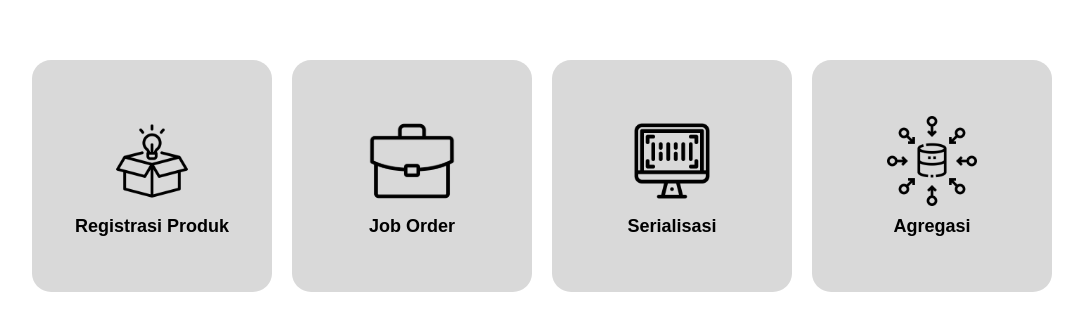
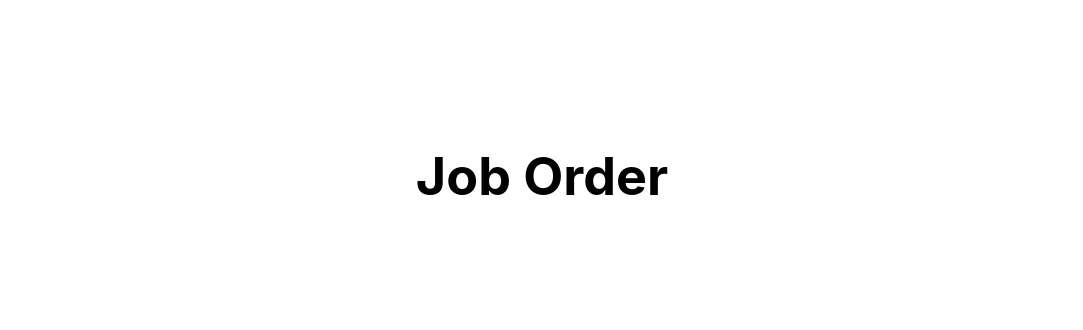
Before and after one commit to KevinDallian/QRCode, a React (Create React App) app: page /jobOrder in a window 1280 px wide. Shown: the part 224-554 px from the top of the page, without its empty margins (98-1181 px from the left). Built offline with nearby package versions, Linux system fonts and the light colour scheme.

Commit message:
added pages folder

```diff
--- a/package.json
+++ b/package.json
@@ -34,5 +34,8 @@
       "last 1 firefox version",
       "last 1 safari version"
     ]
+  },
+  "devDependencies": {
+    "react-router-dom": "^6.22.3"
   }
 }
--- a/src/App.js
+++ b/src/App.js
@@ -1,18 +1,26 @@
 import './App.css';
-import DisplayButton from './Components/DisplayButton/DisplayButton';
-import registrasiLogo from './Assets/registrasi.svg';
-import jobLogo from './Assets/job.svg';
-import serialisasiLogo from './Assets/serialisasi.svg';
-import agregasiLogo from './Assets/agregasi.svg';
+import Home from './Pages/Home/Home';
+import { BrowserRouter, Routes, Route } from "react-router-dom";
+import Registrasi from './Pages/Registrasi/Registrasi';
+import Serialisasi from './Pages/Serialisasi/Serialisasi';
+import JobOrder from './Pages/JobOrder/JobOrder';
+import Agregasi from './Pages/Agregasi/Agregasi';
 
 function App() {
   return (
     <div className="App">
       <header className="App-header">
-        <DisplayButton image={registrasiLogo} text={"Registrasi Produk"}></DisplayButton>
-        <DisplayButton image={jobLogo} text={"Job Order"}></DisplayButton>
-        <DisplayButton image={serialisasiLogo} text={"Serialisasi"}></DisplayButton>
-        <DisplayButton image={agregasiLogo} text={"Agregasi"}></DisplayButton>
+        <BrowserRouter>
+          <Routes>
+            <Route path='/'>
+              <Route index element={<Home />}></Route>
+              <Route path='registrasi' element={<Registrasi />}/>
+              <Route path='jobOrder' element={<JobOrder />}/>
+              <Route path='serialisasi' element={<Serialisasi />} />
+              <Route path='agregasi' element={<Agregasi />}/>
+            </Route>
+          </Routes>
+        </BrowserRouter>
       </header>
     </div>
   );
--- a/src/Components/DisplayButton/DisplayButton.css
+++ b/src/Components/DisplayButton/DisplayButton.css
@@ -9,6 +9,7 @@
     justify-content: center;
     align-items: center;
     flex-direction: column;
+
 }
 
 .displayBtn:hover {
@@ -23,7 +24,8 @@
     margin-bottom: 10px;
 }
 
-#text {
+.text {
+    text-decoration: none;
     font-size: large;
     font-weight: bold;
 }
--- a/src/Components/DisplayButton/DisplayButton.js
+++ b/src/Components/DisplayButton/DisplayButton.js
@@ -3,9 +3,9 @@ import "./DisplayButton.css";
 export default function DisplayButton({image, text}) {
     return (
         <>
-        <button className="displayBtn" onClick={()=> console.log("Clicked")}>
-            <img className="image" src={image} alt="Logo"/>
-            <div id="text">{text}</div>
+            <button className="displayBtn" onClick={()=> console.log("Clicked")}>
+                <img className="image" src={image} alt="Logo"/>
+                <div className="text">{text}</div>
             </button>
         </>
     );
--- /dev/null
+++ b/src/Pages/Agregasi/Agregasi.js
@@ -0,0 +1,7 @@
+export default function Agregasi(){
+    return (
+        <>
+            <h1 style={{color: "black"}}>Agregasi</h1>
+        </>
+    );
+}
--- /dev/null
+++ b/src/Pages/Home/Home.css
@@ -0,0 +1,3 @@
+.homeLink {
+    text-decoration: none;
+}
--- /dev/null
+++ b/src/Pages/Home/Home.js
@@ -0,0 +1,18 @@
+import DisplayButton from '../../Components/DisplayButton/DisplayButton';
+import registrasiLogo from '../../Assets/registrasi.svg';
+import jobLogo from '../../Assets/job.svg';
+import serialisasiLogo from '../../Assets/serialisasi.svg';
+import agregasiLogo from '../../Assets/agregasi.svg';
+import { Link } from 'react-router-dom';
+import './Home.css';
+
+export default function Home() {
+    return (
+        <>
+        <Link className='homeLink' to="/registrasi"> <DisplayButton image={registrasiLogo} text={"Registrasi Produk"}/> </Link>
+        <Link className='homeLink' to="/jobOrder"> <DisplayButton image={jobLogo} text={"Job Order"}/> </Link>
+        <Link className='homeLink' to="/serialisasi"> <DisplayButton image={serialisasiLogo} text={"Serialisasi"}/> </Link>
+        <Link className='homeLink' to="/agregasi"> <DisplayButton image={agregasiLogo} text={"Agregasi"}/> </Link>
+        </>
+    );
+}
--- /dev/null
+++ b/src/Pages/JobOrder/JobOrder.js
@@ -0,0 +1,5 @@
+export default function JobOrder() {
+    return (
+        <h1 style={{color : 'black'}}>Job Order</h1>
+    );
+}
--- /dev/null
+++ b/src/Pages/Registrasi/Registrasi.js
@@ -0,0 +1,7 @@
+export default function Registrasi(){
+    return (
+        <>
+            <h1 style={{color: "black"}}>Registrasi</h1>
+        </>
+    );
+}
--- /dev/null
+++ b/src/Pages/Serialisasi/Serialisasi.js
@@ -0,0 +1,7 @@
+export default function Serialisasi(){
+    return (
+        <>
+            <h1 style={{color: "black"}}>Serialisasi</h1>
+        </>
+    );
+}
```
Also changed, not shown: 1 other file (tests, documents, lock files or other folders).
